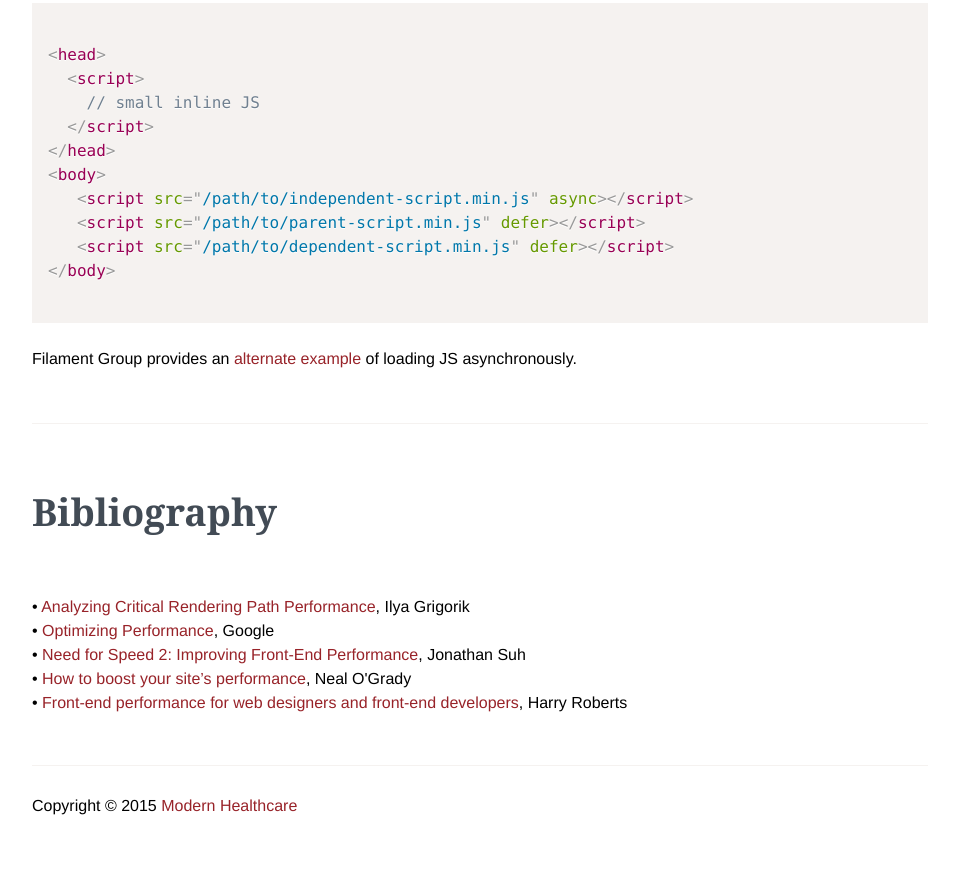
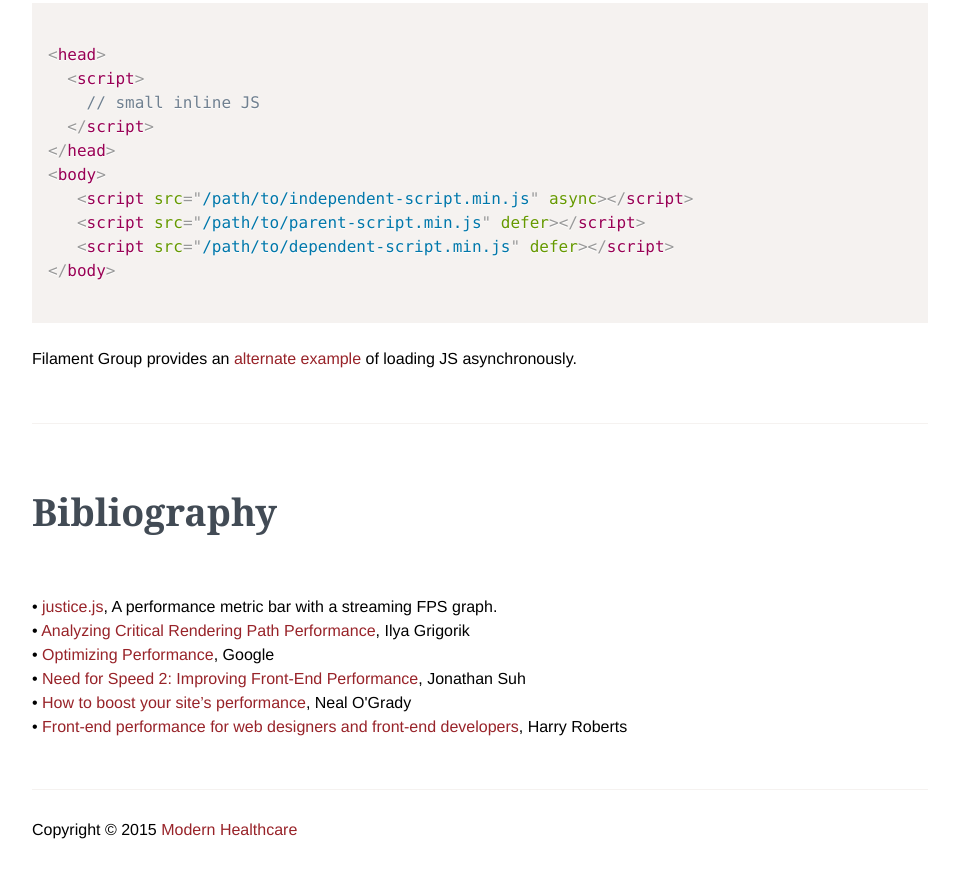
Before and after one commit to modernhealthcare/mh-performance, a website: page src/index.html in a window 1280 px wide. Shown: the part 3388-4266 px from the top of the page, without its empty margins (320-1279 px from the left). Drawn offline with nearby package versions, Linux system fonts and the light colour scheme; files that its build step writes are made by us from their sources.

Commit message:
Added justice.js

```diff
--- a/src/inc/content.html
+++ b/src/inc/content.html
@@ -104,6 +104,7 @@
 <section data-js="#bibliography">
 <h2 id="bibliography">Bibliography</h2>
 <ul class="dot-list">
+<li><a href="http://okor.github.io/justice/">justice.js</a>, A performance metric bar with a streaming FPS graph.</li>
  <li><a href="https://developers.google.com/web/fundamentals/performance/critical-rendering-path/analyzing-crp?hl=en" target="_blank">Analyzing Critical Rendering Path Performance</a>, Ilya Grigorik</li>
  <li><a href="https://developers.google.com/web/fundamentals/performance/index?hl=en" target="_blank">Optimizing Performance</a>, Google</li>
  <li><a href="https://jonsuh.com/blog/need-for-speed-2/" target="_blank">Need for Speed 2: Improving Front-End Performance</a>, Jonathan Suh</li>
```
Also changed, not shown: dist/content.html, dist/index.html.
